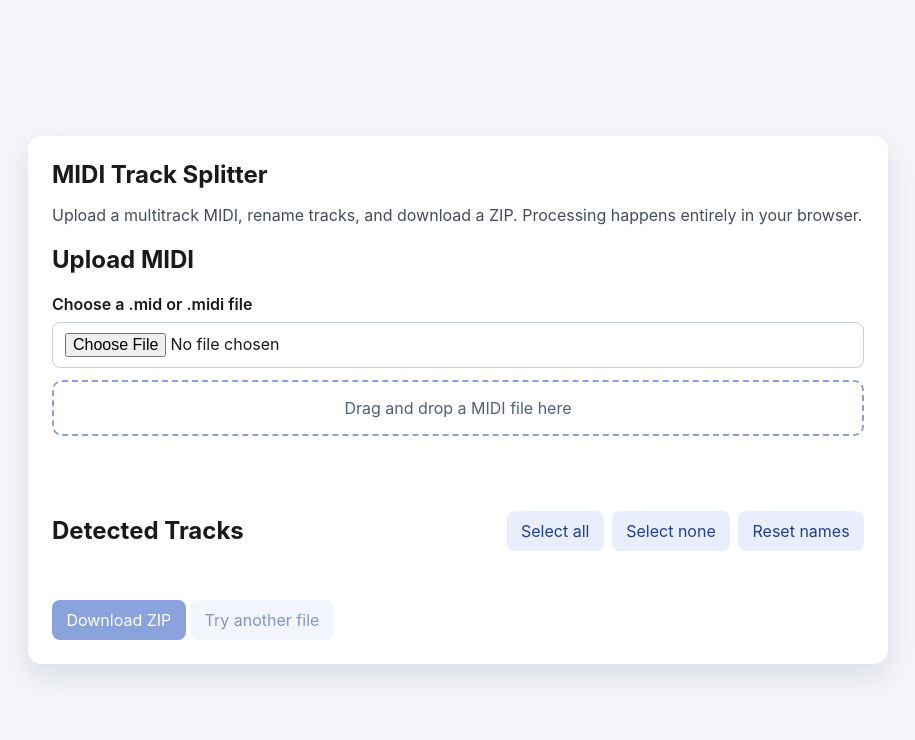
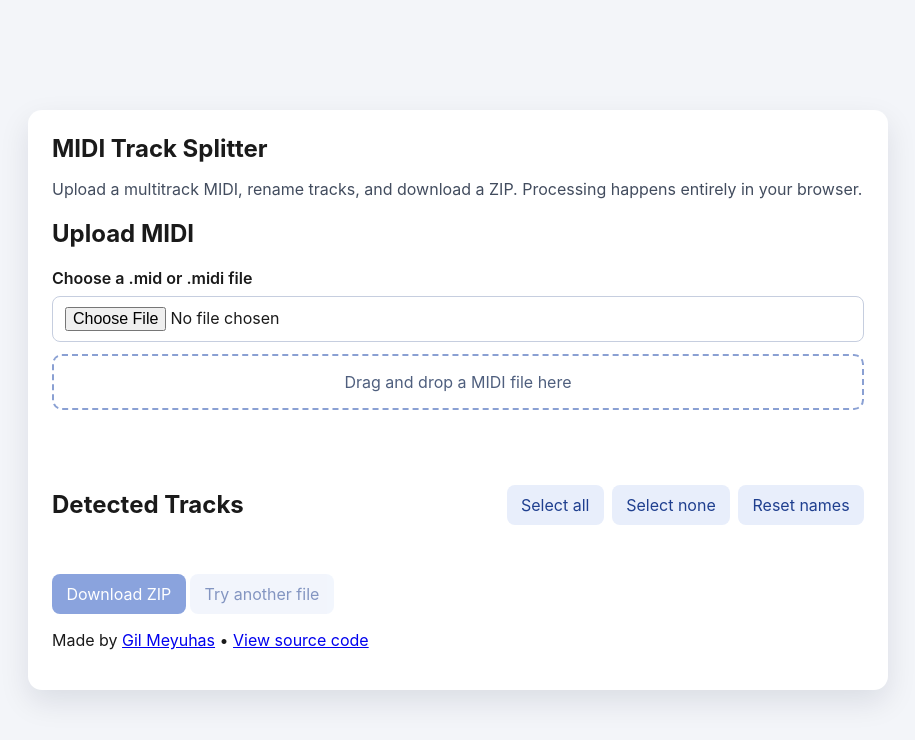
Before and after one commit to Gilmeyuhas/midi-track-splitter, a website built with Vite: page index.html in a window 1280 px wide. Shown: the whole page, without its empty margins (182-1097 px from the left). Built offline with nearby package versions, Linux system fonts and the light colour scheme.

Commit message:
Add footer links to GitHub profile and source repo

```diff
--- a/index.html
+++ b/index.html
@@ -41,6 +41,10 @@
             <button id="reset-app" type="button" class="secondary" disabled>Try another file</button>
           </div>
         </section>
+
+        <footer class="site-footer">
+          <p>Made by <a href="https://github.com/Gilmeyuhas" target="_blank" rel="noreferrer">Gil Meyuhas</a> • <a href="https://github.com/Gilmeyuhas/midi-track-splitter" target="_blank" rel="noreferrer">View source code</a></p>
+        </footer>
       </section>
     </main>
 
```
